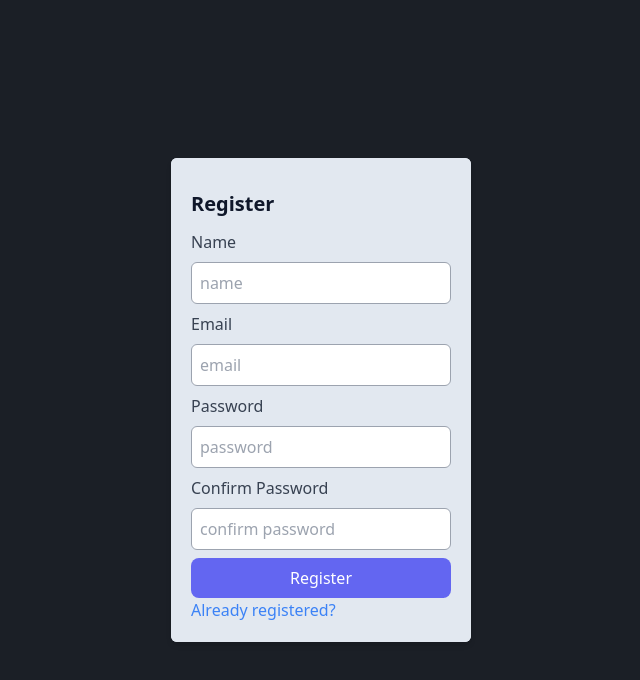
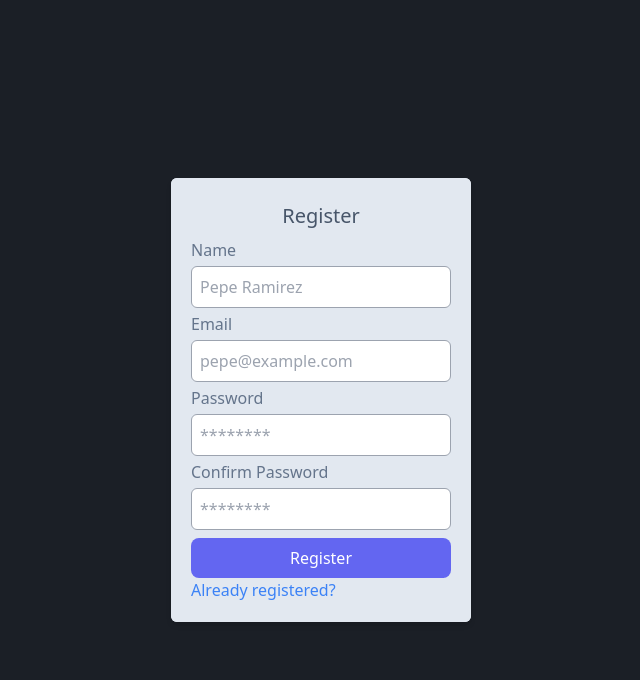
Before and after one commit to tomvillalba/journal-app, a React (Vite) app: page /auth/register in a window 1280 px wide. Shown: the top 680 px of the page, without its empty margins (319-959 px from the left). Built offline with nearby package versions, Linux system fonts and the light colour scheme; no server answers.

Commit message:
estilos login/register screen

```diff
--- a/src/components/auth/LoginScreen.tsx
+++ b/src/components/auth/LoginScreen.tsx
@@ -35,29 +35,44 @@ export const LoginScreen = () => {
 			<form
 				onSubmit={handleLogin}
 				className="p-5">
-				<h3 className="text-lg font-medium mb-2">Login</h3>
+				<h3 className="text-slate-600 text-xl font-medium mb-2 text-center pt-1">
+					Inicio de sesión
+				</h3>
+				<div>
+					<label
+						className="text-slate-500 font-medium"
+						htmlFor="email">
+						Email
+					</label>
 					<input
 						type="text"
-					placeholder="email"
+						placeholder="tom@example.com"
 						name="email"
 						autoComplete="off"
-					className="block w-full rounded-md border-2 border-gray-300 p-2 mb-2 focus:outline-none focus:border-indigo-400"
+						className="block w-full rounded-md border-2 border-gray-300 p-2 mb-2 focus:outline-none focus:border-indigo-400 hover:border-indigo-300"
 						value={email}
 						onChange={handleInputChange}
 					/>
-
+				</div>
+				<div>
+					<label
+						className="text-slate-500 font-medium "
+						htmlFor="password">
+						Password
+					</label>
 					<input
 						type="password"
-					placeholder="password"
+						placeholder="*******"
 						name="password"
-					className="block w-full rounded-md border-2 border-gray-300 p-2 mb-2 focus:outline-none focus:border-indigo-400"
+						className="block w-full rounded-md border-2 border-gray-300 p-2 mb-2 focus:outline-none focus:border-indigo-400 hover:border-indigo-300"
 						value={password}
 						onChange={handleInputChange}
 					/>
+				</div>
 
 				<button
 					type="submit"
-					className="bg-indigo-500 text-white rounded-md py-2 px-4 w-full hover:bg-indigo-600"
+					className="transition ease-in-out delay-150 bg-indigo-500 hover:scale-105 hover:bg-sky-700 duration-300 font-medium text-white py-2 px-4 rounded-lg w-full"
 					disabled={loading}>
 					Ingresar
 				</button>
@@ -65,7 +80,7 @@ export const LoginScreen = () => {
 				<div className="my-2">
 					<p className="text-center text-gray-500">Login with social networks</p>
 					<div
-						className="google-btn"
+						className="google-btn transition ease-in-out delay-150 duration-300 hover:scale-105"
 						onClick={handleGoogleLogin}>
 						<div className="google-icon-wrapper">
 							<img
@@ -82,7 +97,7 @@ export const LoginScreen = () => {
 
 				<Link
 					to="/auth/register"
-					className="text-indigo-500 font-medium hover:underline">
+					className="text-blue-500 hover:text-blue-700 font-medium">
 					Create new Account
 				</Link>
 			</form>
--- a/src/components/auth/RegisterScreen.tsx
+++ b/src/components/auth/RegisterScreen.tsx
@@ -1,10 +1,12 @@
+import {useDispatch, useSelector} from 'react-redux';
+import {Link} from 'react-router-dom';
 import validator from 'validator';
-import {Link} from 'react-router-dom';
+import Swal from 'sweetalert2';
 import {useForm} from '../../hooks/useForm';
 import {UserRegister} from '../../types/Types';
-import {useDispatch, useSelector} from 'react-redux';
 import {ui} from '../../redux/actions/ui';
 import {auth} from '../../redux/actions/auth';
+import {useEffect} from 'react';
 
 const initialValues: UserRegister = {
 	name: '',
@@ -27,15 +29,25 @@ export const RegisterScreen = () => {
 		}
 	};
 
+	const handleError = (error: string) => {
+		Swal.fire('Error', error, 'error');
+	};
+
 	const isFormValid = () => {
 		if (name.trim().length === 0) {
-			dispatch(ui.setError('Name is required'));
+			const error = 'Name is required';
+			dispatch(ui.setError(error));
+			handleError(error);
 			return;
 		} else if (!validator.isEmail(email)) {
-			dispatch(ui.setError('Email is not valid'));
+			const error = 'Email is not valid';
+			dispatch(ui.setError(error));
+			handleError(error);
 			return;
 		} else if (password !== password2 || password.length < 5) {
-			dispatch(ui.setError('Password should be at least 6 characters and match each other'));
+			const error = 'Password should be at least 6 characters and match each other';
+			dispatch(ui.setError(error));
+			handleError(error);
 			return;
 		}
 
@@ -47,55 +59,55 @@ export const RegisterScreen = () => {
 			<form
 				onSubmit={handleRegister}
 				className="bg-slate-200 rounded-md p-5 flex flex-col">
-				<h3 className="text-xl text-slate-900 font-bold mb-3 mt-3 ">Register</h3>
-				<div className="mb-2">
+				<h3 className="text-slate-600 text-xl font-medium mb-2 text-center pt-1">Register</h3>
+				<div className="mb-1">
 					<label
-						className="block text-gray-700 font-medium mb-2"
+						className="block text-slate-500 font-medium mb-1"
 						htmlFor="name">
 						Name
 					</label>
 					<input
 						type="text"
 						id="name"
-						placeholder="name"
+						placeholder="Pepe Ramirez"
 						name="name"
 						autoComplete="off"
-						className="w-full border border-gray-400 p-2 rounded-md focus:outline-none focus:border-indigo-400"
+						className="w-full border border-gray-400 p-2 rounded-md focus:outline-none focus:border-indigo-400 hover:border-indigo-300"
 						value={name}
 						onChange={handleInputChange}
 					/>
 				</div>
 
-				<div className="mb-2">
+				<div className="mb-1">
 					<label
-						className="block text-gray-700 font-medium mb-2"
+						className="block text-slate-500 font-medium mb-1"
 						htmlFor="email">
 						Email
 					</label>
 					<input
 						type="text"
 						id="email"
-						placeholder="email"
+						placeholder="pepe@example.com"
 						name="email"
 						autoComplete="off"
-						className="w-full border border-gray-400 p-2 rounded-md focus:outline-none focus:border-indigo-400"
+						className="w-full border border-gray-400 p-2 rounded-md focus:outline-none focus:border-indigo-400 hover:border-indigo-300"
 						value={email}
 						onChange={handleInputChange}
 					/>
 				</div>
 
-				<div className="mb-2">
+				<div className="mb-1">
 					<label
-						className="block text-gray-700 font-medium mb-2"
+						className="block text-slate-500 font-medium mb-1"
 						htmlFor="password">
 						Password
 					</label>
 					<input
 						type="password"
 						id="password"
-						placeholder="password"
+						placeholder="********"
 						name="password"
-						className="w-full border border-gray-400 p-2 rounded-md focus:outline-none focus:border-indigo-400"
+						className="w-full border border-gray-400 p-2 rounded-md focus:outline-none focus:border-indigo-400 hover:border-indigo-300"
 						value={password}
 						onChange={handleInputChange}
 					/>
@@ -103,16 +115,16 @@ export const RegisterScreen = () => {
 
 				<div className="mb-2">
 					<label
-						className="block text-gray-700 font-medium mb-2"
+						className="block text-slate-500 font-medium mb-1"
 						htmlFor="password2">
 						Confirm Password
 					</label>
 					<input
 						type="password"
 						id="password2"
-						placeholder="confirm password"
+						placeholder="********"
 						name="password2"
-						className="w-full border border-gray-400 p-2 rounded-md focus:outline-none focus:border-indigo-400"
+						className="w-full border border-gray-400 p-2 rounded-md focus:outline-none focus:border-indigo-400 hover:border-indigo-300"
 						value={password2}
 						onChange={handleInputChange}
 					/>
@@ -121,13 +133,13 @@ export const RegisterScreen = () => {
 				<button
 					type="submit"
 					disabled={loading}
-					className="bg-indigo-500 hover:bg-indigo-700 text-white font-medium py-2 px-4 rounded-lg">
+					className="transition ease-in-out delay-150 bg-indigo-500 hover:scale-105 hover:bg-sky-700 duration-300 font-medium text-white py-2 px-4 rounded-lg">
 					Register
 				</button>
 
 				<Link
 					to="/auth/login"
-					className="text-blue-500 hover:text-blue-700">
+					className="text-blue-500 hover:text-blue-700 font-medium">
 					Already registered?
 				</Link>
 			</form>
--- a/src/components/journal/JournalEntries.tsx
+++ b/src/components/journal/JournalEntries.tsx
@@ -4,7 +4,7 @@ export const JournalEntries = () => {
 	const entries = [1, 2, 3, 4, 5];
 
 	return (
-		<div className="flex flex-wrap justify-center gap-2">
+		<div className="flex flex-wrap justify-center gap-2 m-2 sm:m-0">
 			{entries.map((entry, idx) => (
 				<JournalEntry key={idx} />
 			))}
--- a/src/components/journal/JournalEntry.tsx
+++ b/src/components/journal/JournalEntry.tsx
@@ -2,7 +2,7 @@ export const JournalEntry = () => {
 	return (
 		<div className="bg-slate-100 rounded-lg shadow-md p-2">
 			<div
-				className="bg-cover bg-center h-40 w-full rounded-t-lg"
+				className="bg-cover bg-center h-40 w-72 lg:w-full rounded-t-lg"
 				style={{
 					backgroundImage:
 						'url(https://upload.wikimedia.org/wikipedia/commons/thumb/b/b6/Image_created_with_a_mobile_phone.png/640px-Image_created_with_a_mobile_phone.png)',
--- a/src/components/journal/SideBar.tsx
+++ b/src/components/journal/SideBar.tsx
@@ -11,10 +11,10 @@ export const SideBar = () => {
 
 	return (
 		<aside className="h-full w-full md:w-1/5 bg-gray-800 px-2">
-			<div className="flex justify-between items-center p-5">
+			<div className="flex justify-between items-center p-5 md:px-2 lg:px-5">
 				<h3 className="text-lg font-medium text-white">
 					<i className="far fa-moon text-gray-300"></i>
-					<span className="ml-2">Tomás</span>
+					<span className="ml-2 md:ml-0 lg:ml-2">Tomás</span>
 				</h3>
 
 				<button
--- a/src/components/notes/NotesAppBar.tsx
+++ b/src/components/notes/NotesAppBar.tsx
@@ -1,6 +1,6 @@
 export const NotesAppBar = () => {
 	return (
-		<div className="bg-cyan-900 p-2 flex justify-between items-center">
+		<div className=" bg-cyan-900 p-2 flex justify-between items-center ">
 			<span className="text-white">28 de agosto 2022</span>
 			<div className="flex">
 				<button className="text-white bg-gray-600 p-2 rounded-md hover:bg-gray-700">
--- a/src/routers/AppRouter.tsx
+++ b/src/routers/AppRouter.tsx
@@ -31,7 +31,7 @@ export const AppRouter = () => {
 
 	return (
 		<Router>
-			<div className="xl:container mx-auto  ">
+			<div className="mx-auto">
 				<Switch>
 					<PublicRoute
 						path="/auth"
```
Lines whose indentation alone changed are shown as unchanged.
